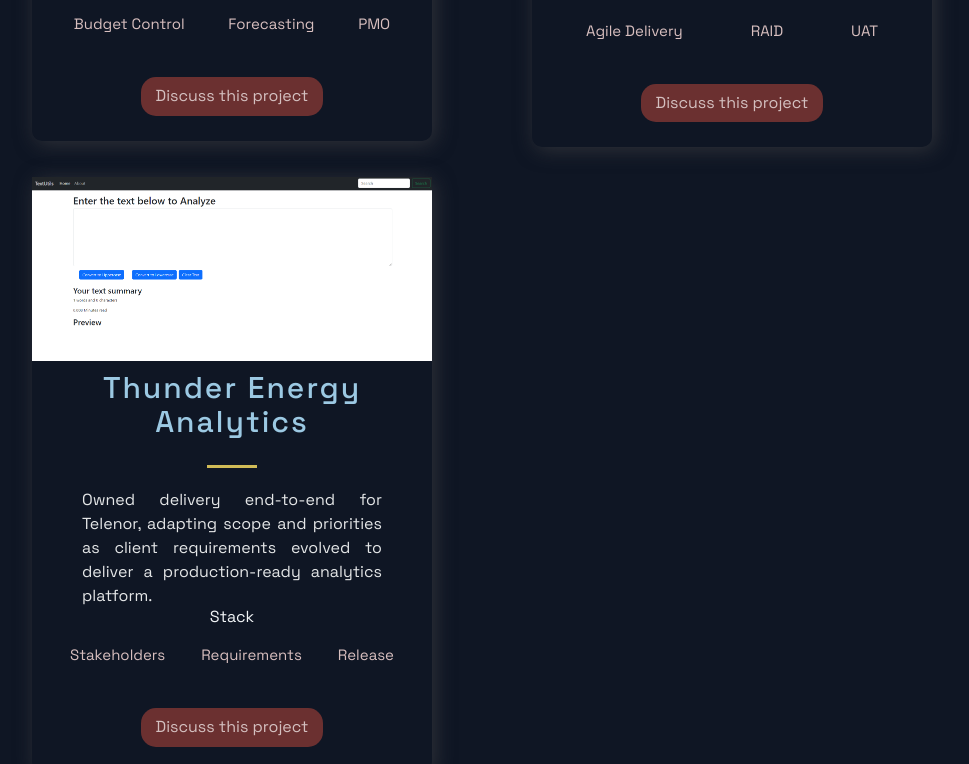
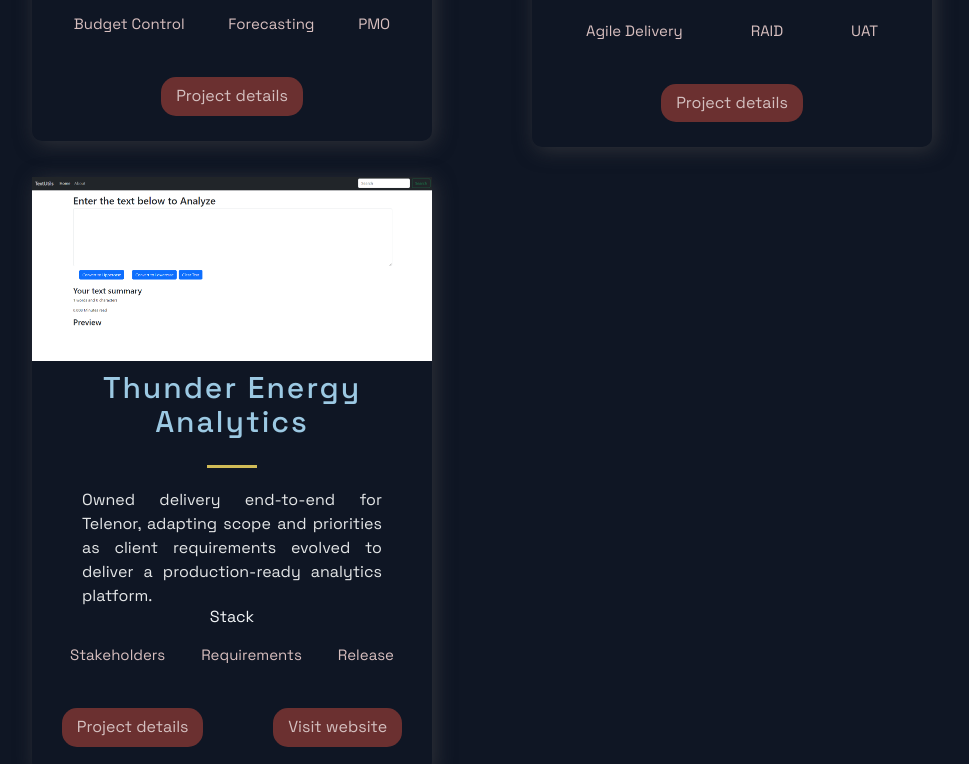
Before and after one commit to harisarshad235/harris-portfolio, a Next.js app: page / in a window 1280 px wide. Shown: the part 1396-2160 px from the top of the page, without its empty margins (158-1127 px from the left). Built offline with nearby package versions, Linux system fonts and the light colour scheme.

Commit message:
Add project details and website links

```diff
--- a/src/components/Projects/Projects.js
+++ b/src/components/Projects/Projects.js
@@ -10,7 +10,7 @@
     <SectionDivider/>
     <SectionTitle main> Projects</SectionTitle>
     <GridContainer>
-      {projects.map(({id,image,title,description,tags,source,visit}) =>(
+      {projects.map(({id,image,title,description,tags,details,website}) =>(
         <BlogCard key={id}>
           <Img src={image}/>
           <TitleContent>
@@ -28,7 +28,8 @@
             </TagList>
           </div>
           <UtilityList>
-            <ExternalLinks href={visit}>Discuss this project</ExternalLinks>
+            {details && <ExternalLinks href={details} target="_blank" rel="noreferrer">Project details</ExternalLinks>}
+            {website && <ExternalLinks href={website} target="_blank" rel="noreferrer">Visit website</ExternalLinks>}
           </UtilityList>
 
         </BlogCard>
--- a/src/components/Projects/ProjectsStyles.js
+++ b/src/components/Projects/ProjectsStyles.js
@@ -84,6 +84,8 @@
   list-style-type: none;
   padding: 0;
   display: flex;
+  flex-wrap: wrap;
+  gap: 1rem;
   justify-content: space-around;
   margin: 2.5rem 0;
 `;
--- a/src/constants/constants.js
+++ b/src/constants/constants.js
@@ -4,8 +4,8 @@
     description: 'Nationwide program delivery with tighter cost controls and resource allocation, delivering PKR 103M+ in savings and closing 22.5% under budget.',
     image: '/images/5.png',
     tags: ['Budget Control', 'Forecasting', 'PMO'],
-    source: 'mailto:harisarshad235@gmail.com',
-    visit: 'mailto:harisarshad235@gmail.com',
+    details: 'mailto:harisarshad235@gmail.com?subject=Track%20%26%20Trace%20System',
+    website: '',
     id: 0,
   },
   {
@@ -13,8 +13,8 @@
     description: 'Coordinated requirements, sprint delivery, UAT, and release readiness across a PKR 700M+ portfolio spanning 150+ sites.',
     image: '/images/6.png',
     tags: ['Agile Delivery', 'RAID', 'UAT'],
-    source: 'mailto:harisarshad235@gmail.com',
-    visit: 'mailto:harisarshad235@gmail.com',
+    details: 'mailto:harisarshad235@gmail.com?subject=CDA%20Smart%20Parking%20Digitization',
+    website: '',
     id: 1,
   },
   {
@@ -22,8 +22,8 @@
     description: 'Owned delivery end-to-end for Telenor, adapting scope and priorities as client requirements evolved to deliver a production-ready analytics platform.',
     image: '/images/8.png',
     tags: ['Stakeholders', 'Requirements', 'Release'],
-    source: 'mailto:harisarshad235@gmail.com',
-    visit: 'mailto:harisarshad235@gmail.com',
+    details: 'mailto:harisarshad235@gmail.com?subject=Thunder%20Energy%20Analytics',
+    website: 'https://www.thunderenergy.ai/',
     id: 2,
   },
 ];
```
